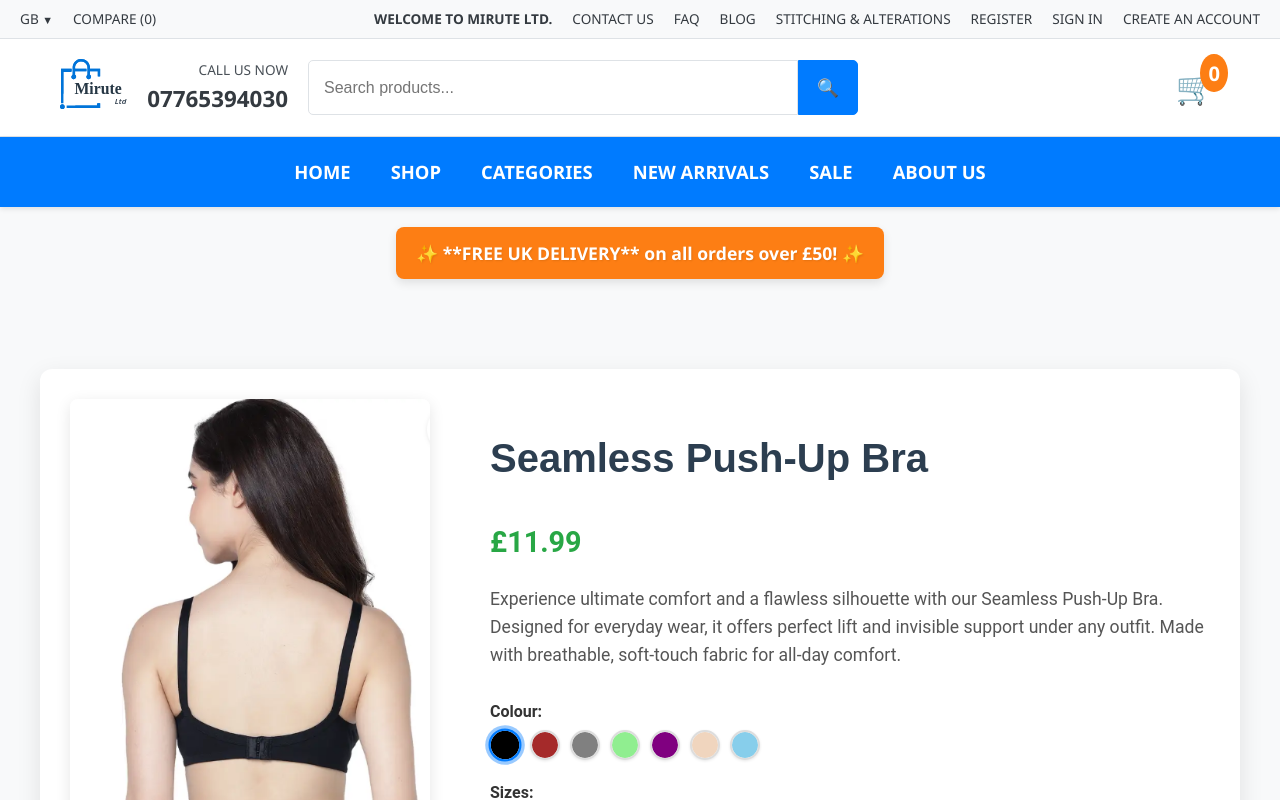
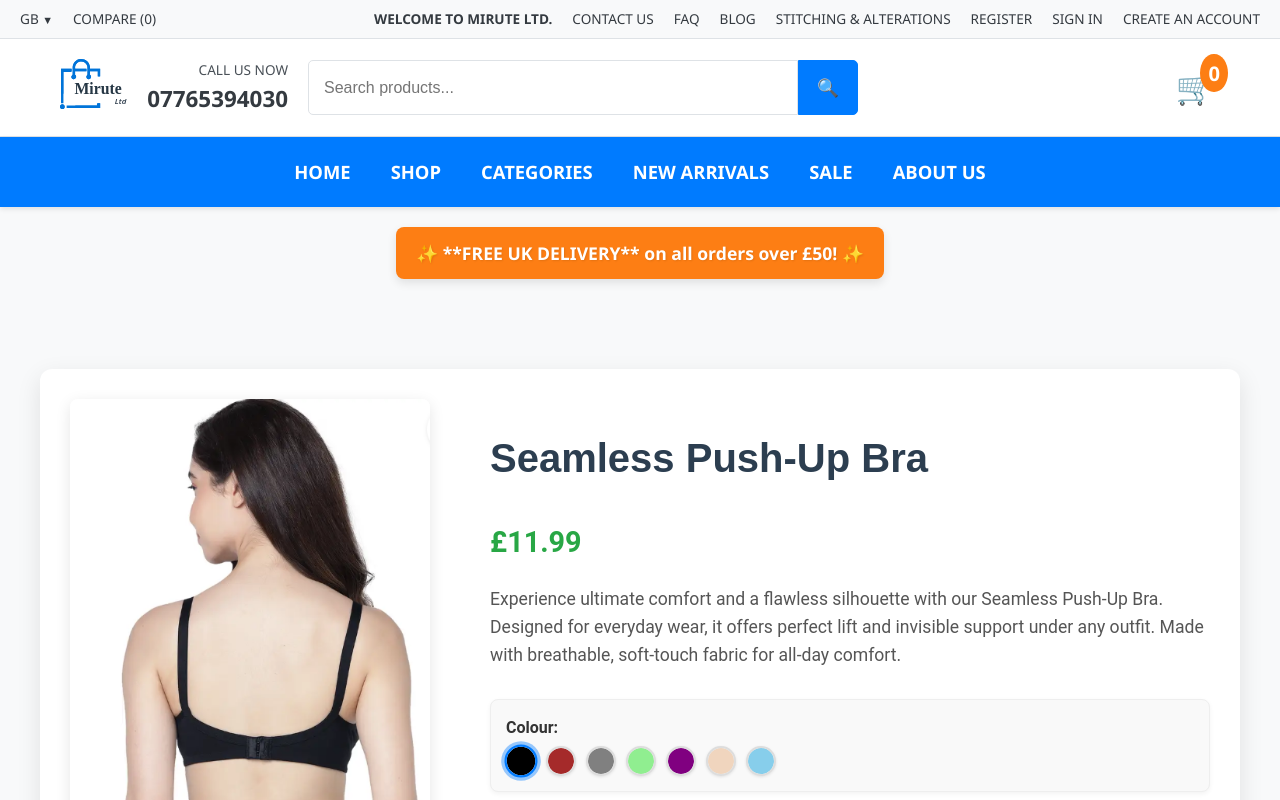
Before and after one commit to Hiteshpipaliya1223/Miruteltd.com, a React (Create React App) app: page /products/1 in a window 1280 px wide. Shown: the top 800 px of the page. Built offline with nearby package versions, Linux system fonts and the light colour scheme; a web font is replaced by a local one.

Commit message:
Style product attribute sections with colorful boxes on Product Detail Page

```diff
--- a/src/pages/ProductDetailPage.jsx
+++ b/src/pages/ProductDetailPage.jsx
@@ -1,11 +1,10 @@
 // src/pages/ProductDetailPage.jsx
 import React, { useState, useEffect } from 'react';
 import { useParams } from 'react-router-dom';
-import { useCart } from '../context/CartContext'; // <-- IMPORT useCart
+import { useCart } from '../context/CartContext';
 import './ProductDetailPage.css';
 
-// --- DUMMY PRODUCT DATA ---
-// IMPORTANT: ID 1 is the only product remaining as per your request.
+// --- DUMMY PRODUCT DATA --- (Keep your existing dummyProducts array here)
 const dummyProducts = [
   {
     id: 1,
@@ -16,81 +15,20 @@ const dummyProducts = [
     material: '80% Nylon, 20% Spandex',
     care: 'Hand wash cold, line dry',
     colorOptions: [
-      {
-        name: 'Black',
-        hexCode: '#000000',
-        images: [
-          '/images/black_bra_side.png',
-          '/images/black_bra_side1.png',
-          '/images/black_bra_side2.png',
-          '/images/black_bra_side3.png',
-          // Add more black bra images here if you have them
-        ]
-      },
-      {
-        name: 'Brown',
-        hexCode: '#A52A2A',
-        images: [
-          '/images/brown_bra_side.png',
-          '/images/brown_bra_side1.png',
-          '/images/brown_bra_side2.png',
-        ]
-      },
-      {
-        name: 'Grey',
-        hexCode: '#808080',
-        images: [
-          '/images/grey_bra_side.png',
-          '/images/grey_bra_side1.png',
-          '/images/grey_bra_side2.png',
-          '/images/grey_bra_side3.png',
-          '/images/grey_bra_side4.png',
-        ]
-      },
-      {
-        name: 'Light Green',
-        hexCode: '#90EE90',
-        images: [
-          '/images/light_green_bra.png',
-          '/images/light_green_bra1.png',
-          '/images/light_green_bra2.png',
-        ]
-      },
-      {
-        name: 'Purple',
-        hexCode: '#800080',
-        images: [
-          '/images/purple_bra_side.png',
-          '/images/purple_bra_side1.png',
-          '/images/purple_bra_side2.png',
-          '/images/purple_bra_side3.png',
-        ]
-      },
-      {
-        name: 'Nude',
-        hexCode: '#F0D5BE',
-        images: [
-          '/images/nude_bra_side.png',
-          '/images/nude_bra_side1.png',
-          '/images/nude_bra_side2.png',
-        ]
-      },
-      {
-        name: 'Sky',
-        hexCode: '#87CEEB',
-        images: [
-          '/images/sky_bra_side.png',
-          '/images/sky_bra_side1.png',
-        ]
-      },
+      { name: 'Black', hexCode: '#000000', images: ['/images/black_bra_side.png', '/images/black_bra_side1.png', '/images/black_bra_side2.png', '/images/black_bra_side3.png'] },
+      { name: 'Brown', hexCode: '#A52A2A', images: ['/images/brown_bra_side.png', '/images/brown_bra_side1.png', '/images/brown_bra_side2.png'] },
+      { name: 'Grey', hexCode: '#808080', images: ['/images/grey_bra_side.png', '/images/grey_bra_side1.png', '/images/grey_bra_side2.png', '/images/grey_bra_side3.png', '/images/grey_bra_side4.png'] },
+      { name: 'Light Green', hexCode: '#90EE90', images: ['/images/light_green_bra.png', '/images/light_green_bra1.png', '/images/light_green_bra2.png'] },
+      { name: 'Purple', hexCode: '#800080', images: ['/images/purple_bra_side.png', '/images/purple_bra_side1.png', '/images/purple_bra_side2.png', '/images/purple_bra_side3.png'] },
+      { name: 'Nude', hexCode: '#F0D5BE', images: ['/images/nude_bra_side.png', '/images/nude_bra_side1.png', '/images/nude_bra_side2.png'] },
+      { name: 'Sky', hexCode: '#87CEEB', images: ['/images/sky_bra_side.png', '/images/sky_bra_side1.png'] },
     ]
   },
-  // Products with ID 2, 3, and 4 are removed as per your request.
 ];
 
 const ProductDetailPage = () => {
   const { id } = useParams();
-  const { addToCart } = useCart(); // <-- Use useCart hook here
+  const { addToCart } = useCart();
   const product = dummyProducts.find(p => p.id === parseInt(id));
 
   const [selectedColor, setSelectedColor] = useState(null);
@@ -113,17 +51,15 @@ const ProductDetailPage = () => {
     return <div style={{ padding: '50px', textAlign: 'center', fontSize: '1.2em' }}>Product Not Found!</div>;
   }
 
-  // Function to handle adding to cart from detail page
   const handleAddToCart = () => {
     if (selectedSize && selectedColor) {
-      // Create a product object that includes selected color and size for the cart
       const productToAdd = {
         ...product,
-        id: `${product.id}-${selectedColor.name}-${selectedSize}`, // Create a unique ID for cart item
-        originalId: product.id, // Keep original product ID if needed
+        id: `${product.id}-${selectedColor.name}-${selectedSize}`,
+        originalId: product.id,
         selectedColor: selectedColor.name,
         selectedSize: selectedSize,
-        image: mainImage, // Use the currently selected main image for cart display
+        image: mainImage,
       };
       addToCart(productToAdd);
       alert(`${productToAdd.name} (${productToAdd.selectedColor}, Size ${productToAdd.selectedSize}) added to cart!`);
@@ -158,7 +94,8 @@ const ProductDetailPage = () => {
 
         {/* Color Options */}
         {product.colorOptions && product.colorOptions.length > 0 && (
-          <div className="product-attribute" style={{ marginBottom: '20px' }}>
+          // Apply attribute box styles here
+          <div style={{...productAttributeBoxStyles, marginBottom: '20px' }}> {/* Combined styles */}
             <span className="attribute-label">Colour:</span>
             <div className="color-options">
               {product.colorOptions.map((color, index) => (
@@ -178,7 +115,8 @@ const ProductDetailPage = () => {
 
         {/* Size Options */}
         {product.sizes && (
-          <div className="product-attribute" style={{ marginBottom: '20px' }}>
+          // Apply attribute box styles here
+          <div style={{...productAttributeBoxStyles, marginBottom: '20px' }}> {/* Combined styles */}
             <span className="attribute-label">Sizes:</span>
             <div className="size-options">
               {product.sizes.map((size, index) => (
@@ -194,21 +132,25 @@ const ProductDetailPage = () => {
           </div>
         )}
 
-        {/* Material and Care remain visible as before */}
+        {/* Material */}
         {product.material && (
-          <div className="product-attribute" style={{ marginBottom: '10px' }}>
+          // Apply attribute box styles here
+          <div style={{...productAttributeBoxStyles, marginBottom: '10px' }}> {/* Combined styles */}
             <span className="attribute-label">Material:</span> {product.material}
           </div>
         )}
+
+        {/* Care */}
         {product.care && (
-          <div className="product-attribute" style={{ marginBottom: '20px' }}>
+          // Apply attribute box styles here
+          <div style={{...productAttributeBoxStyles, marginBottom: '20px' }}> {/* Combined styles */}
             <span className="attribute-label">Care:</span> {product.care}
           </div>
         )}
 
         <button
           className="add-to-cart-button"
-          onClick={handleAddToCart} // <-- Call the new handler
+          onClick={handleAddToCart}
         >
           Add to Cart
         </button>
@@ -217,4 +159,14 @@ const ProductDetailPage = () => {
   );
 };
 
+// --- New Styles for the attribute boxes ---
+const productAttributeBoxStyles = {
+    backgroundColor: '#f9f9f9', // A very light grey for the box background
+    border: '1px solid #eee', // A subtle light border
+    borderRadius: '8px', // Slightly rounded corners
+    padding: '15px', // Padding inside the box
+    boxShadow: '0 2px 5px rgba(0,0,0,0.05)', // A very soft shadow for depth
+    // Note: marginBottom is applied directly in the JSX as it varies for each attribute
+};
+
 export default ProductDetailPage;
```
